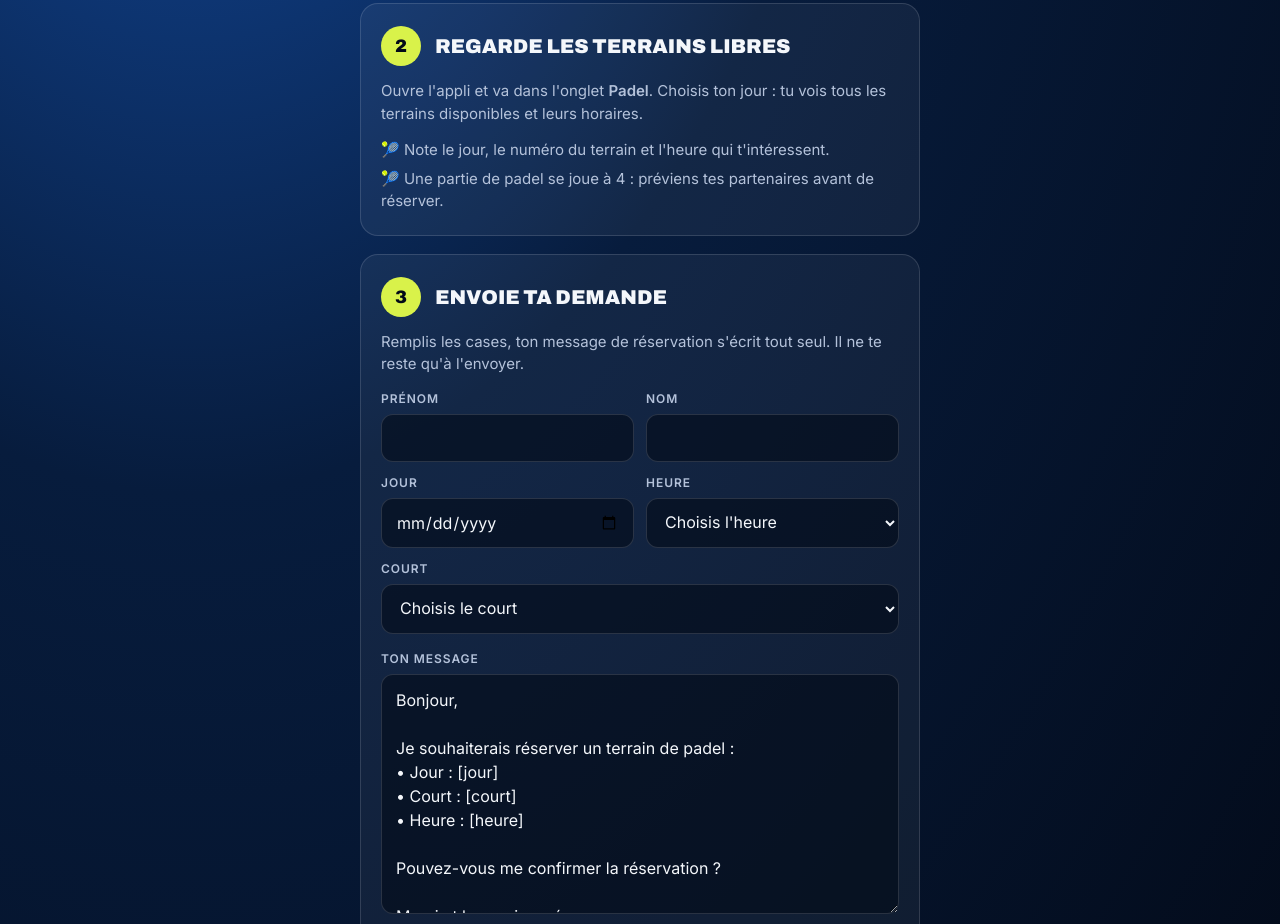
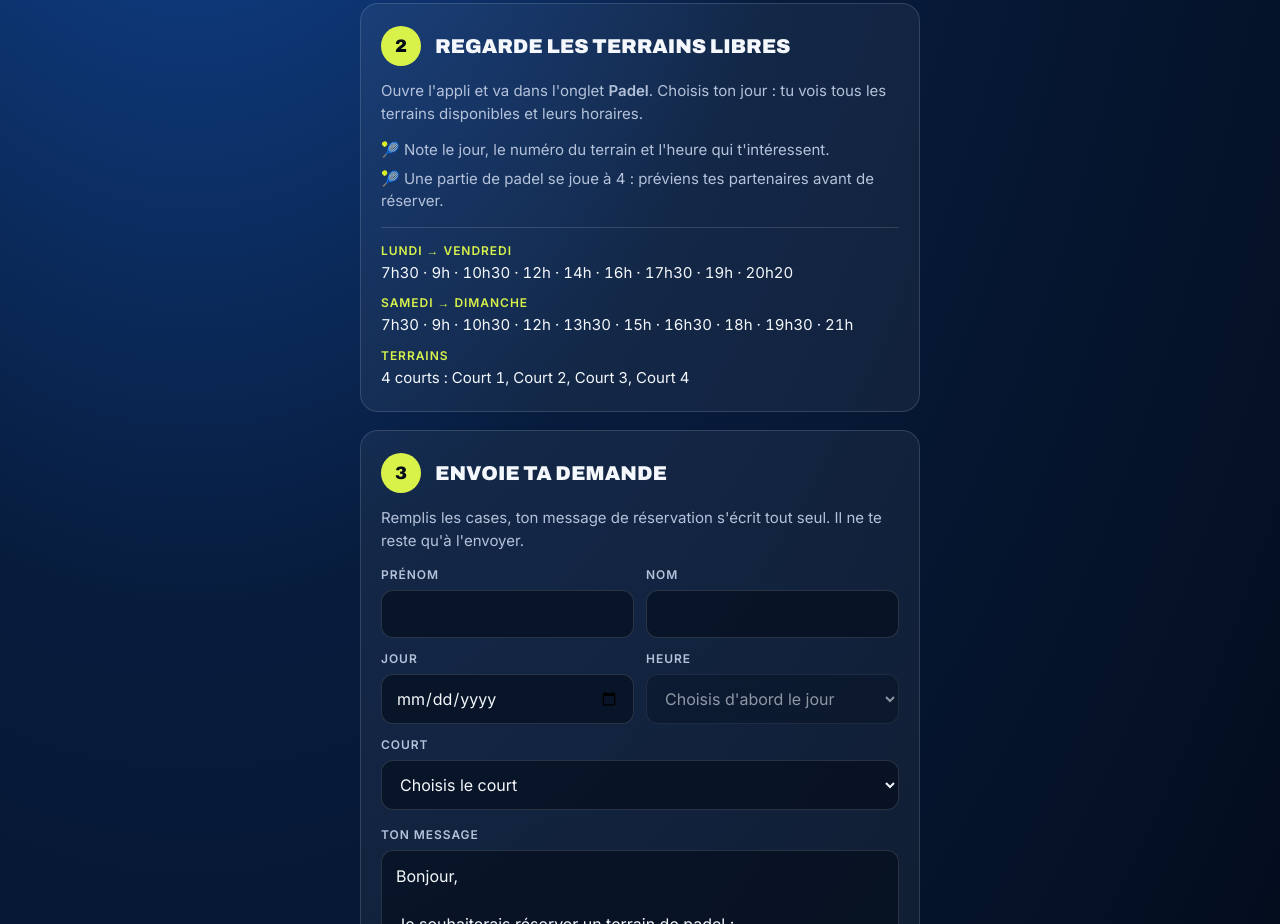
Before and after one commit to sandrodedieu-ctrl/Padelistes-luminy, a plain HTML site: page reservation.html in a window 1280 px wide. Shown: the part 484-1408 px from the top of the page. Drawn offline with Linux system fonts and the light colour scheme.

Commit message:
Réservation : vrais créneaux semaine/week-end et 4 courts
Co-Authored-By: Claude Opus 5.5 <noreply@anthropic.com>
Claude-Session: https://claude.ai/code/session_0125aFQhENusbdmhpWcpp7QH

```diff
--- a/reservation.html
+++ b/reservation.html
@@ -39,6 +39,11 @@ textarea{min-height:240px;resize:vertical;line-height:1.5}
 .mail b{color:var(--white);user-select:all}
 ul.tips{list-style:none;display:flex;flex-direction:column;gap:6px;color:var(--muted);font-size:15px}
 ul.tips li::before{content:"🎾 "}
+.hours{display:flex;flex-direction:column;gap:10px;border-top:1px solid var(--line);padding-top:14px}
+.hours div{display:flex;flex-direction:column;gap:2px}
+.hours b{font-size:12px;letter-spacing:.08em;text-transform:uppercase;color:var(--ball)}
+.hours span{font-size:15px;font-variant-numeric:tabular-nums}
+select:disabled{opacity:.55}
 button:focus-visible,a:focus-visible{outline:2px solid var(--ball);outline-offset:3px}
 @media (prefers-reduced-motion:reduce){*{transition:none!important}}
 </style>
@@ -65,6 +70,11 @@ button:focus-visible,a:focus-visible{outline:2px solid var(--ball);outline-offse
       <li>Note le jour, le numéro du terrain et l'heure qui t'intéressent.</li>
       <li>Une partie de padel se joue à 4 : préviens tes partenaires avant de réserver.</li>
     </ul>
+    <div class="hours">
+      <div><b>Lundi → vendredi</b><span>7h30 · 9h · 10h30 · 12h · 14h · 16h · 17h30 · 19h · 20h20</span></div>
+      <div><b>Samedi → dimanche</b><span>7h30 · 9h · 10h30 · 12h · 13h30 · 15h · 16h30 · 18h · 19h30 · 21h</span></div>
+      <div><b>Terrains</b><span>4 courts : Court 1, Court 2, Court 3, Court 4</span></div>
+    </div>
   </section>
 
   <section class="step">
@@ -107,15 +117,25 @@ const EMAIL = "";
 
 const $ = id => document.getElementById(id);
 
-// Créneaux de 8h à 22h, toutes les 30 minutes
+// Créneaux de réservation des terrains de Luminy
+const SEMAINE = ['7h30', '9h', '10h30', '12h', '14h', '16h', '17h30', '19h', '20h20'];
+const WEEKEND = ['7h30', '9h', '10h30', '12h', '13h30', '15h', '16h30', '18h', '19h30', '21h'];
 const heure = $('heure');
-heure.append(new Option('Choisis l\'heure', '', true, true));
-heure.options[0].disabled = true;
-for (let h = 8; h <= 22; h++) for (const m of ['00', '30']) {
-  if (h === 22 && m === '30') continue;
-  const v = String(h).padStart(2, '0') + 'h' + m;
-  heure.append(new Option(v, v));
+
+function remplirHeures(){
+  const v = $('jour').value, avant = heure.value;
+  heure.replaceChildren();
+  if (!v) { heure.append(new Option('Choisis d\'abord le jour', '', true, true)); heure.disabled = true; return; }
+  const jourSemaine = new Date(v + 'T12:00:00').getDay();
+  const liste = (jourSemaine === 0 || jourSemaine === 6) ? WEEKEND : SEMAINE;
+  heure.disabled = false;
+  heure.append(new Option('Choisis l\'heure', '', true, true));
+  heure.options[0].disabled = true;
+  for (const h of liste) heure.append(new Option(h, h));
+  if (liste.includes(avant)) heure.value = avant;
 }
+$('jour').addEventListener('input', remplirHeures);
+remplirHeures();
 
 // Pas de date passée
 const today = new Date(); today.setMinutes(today.getMinutes() - today.getTimezoneOffset());
```
